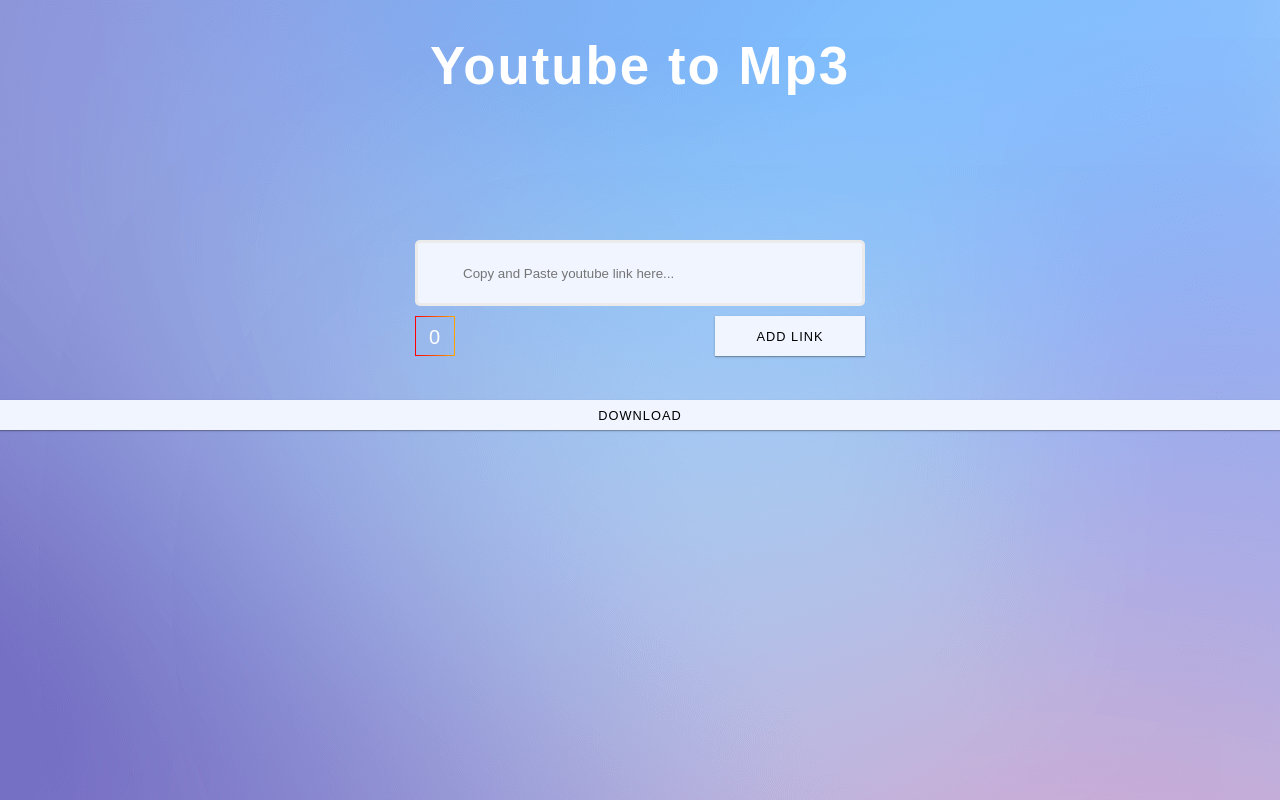
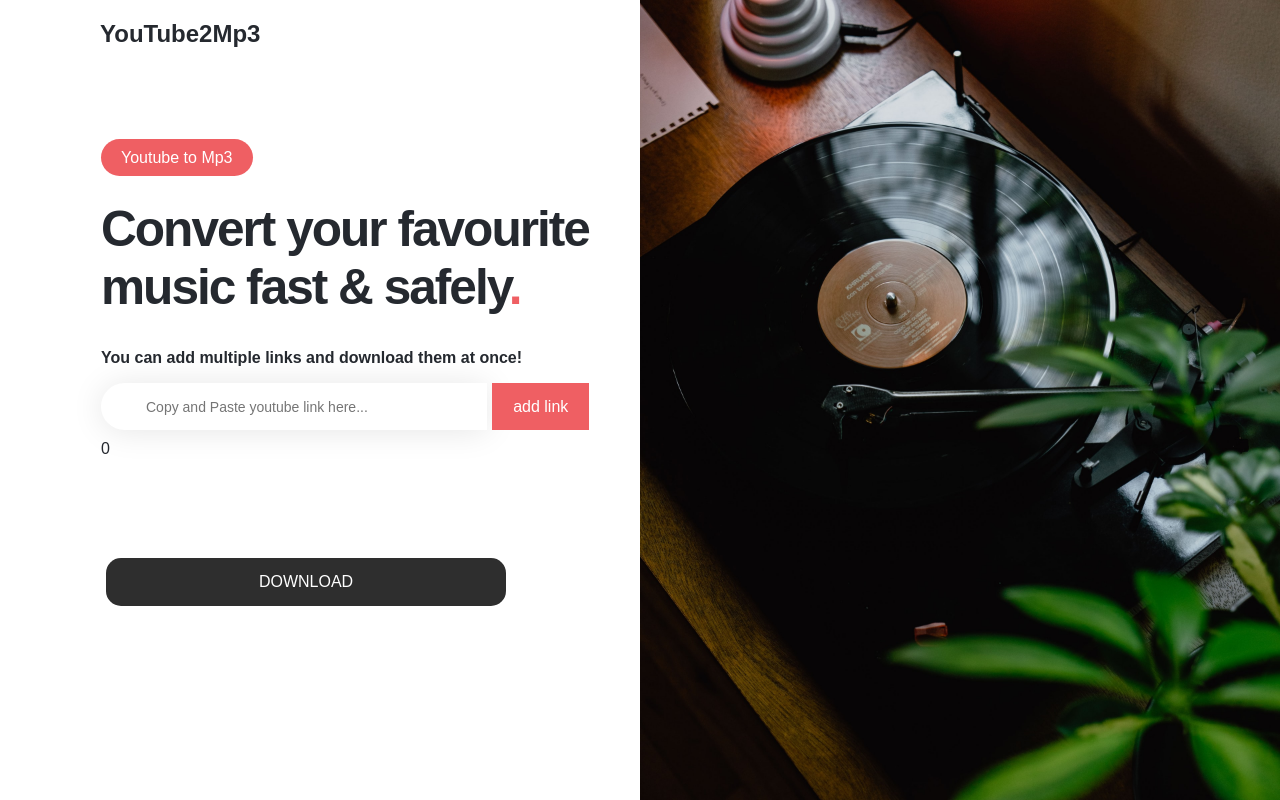
Before and after one commit to Zlvsky/YouTube-to-mp3, a website with bundled scripts: page public/index.html in a window 1280 px wide. Built offline with nearby package versions, Linux system fonts and the light colour scheme; a web font is replaced by a local one.

Commit message:
Brand new UI Design

```diff
--- a/index.ts
+++ b/index.ts
@@ -60,6 +60,7 @@
   const multipleVideos = await req.body;
 
   const downloadLinks = await generateLinks(multipleVideos);
+
   res.send(JSON.stringify(downloadLinks));
 
 })
--- a/public/app.ts
+++ b/public/app.ts
@@ -7,6 +7,10 @@
 var counting = 0;
 var firstReg = /(?:youtube\.com\/(?:[^\/]+\/.+\/|(?:v|e(?:mbed)?)\/|.*[?&]v=)|youtu\.be\/)([^"&?\/\s]{11})/gi;
 var secondReg = /^.*((youtu.be\/)|(v\/)|(\/u\/\w\/)|(embed\/)|(watch\?))\??v?=?([^#\&\?]*).*/;
+
+const delay = (time: number) => {
+  return new Promise(resolve => setTimeout(resolve, time));
+}
 
 if (addButton != null) {
   addButton.onclick = () => {
@@ -37,11 +41,15 @@
 
 const autoDownloadMp3 = (links: Array<string>): void => {
   links.forEach((downloadLink) => {
-    const downloadElement = document.createElement("a");
-    downloadElement.href = downloadLink;
-    document.body.appendChild(downloadElement);
-    downloadElement.click();
-    document.body.removeChild(downloadElement);
+    console.log("2.", downloadLink);
+    delay(1000).then(() => {
+      window.open(downloadLink);
+      // const downloadElement = document.createElement("a");
+      // downloadElement.href = downloadLink;
+      // document.body.appendChild(downloadElement);
+      // downloadElement.click();
+      // document.body.removeChild(downloadElement);
+    })
   })
 }
 
@@ -50,6 +58,8 @@
   count.innerHTML = `${counting}`;
 
   const generatedLinks = await fetchMp3Links();
+  console.log("1.", generatedLinks);
+
   autoDownloadMp3(generatedLinks);
 
   multipleVideos = [];
--- a/public/index.html
+++ b/public/index.html
@@ -1,31 +1,60 @@
 <!DOCTYPE html>
 <html lang="en">
   <head>
-  <meta charset="UTF-8">
-  <meta name="viewport" content="width=device-width, initial-scale=1.0">
-  <meta http-equiv="X-UA-Compatible" content="ie=edge">
-  <link rel="stylesheet" href="style.css">
+    <meta charset="UTF-8" />
+    <meta name="viewport" content="width=device-width, initial-scale=1.0" />
+    <meta http-equiv="X-UA-Compatible" content="ie=edge" />
+    <link rel="stylesheet" href="style.css" />
+    <link rel="preconnect" href="https://fonts.googleapis.com" />
+    <link rel="preconnect" href="https://fonts.gstatic.com" crossorigin />
+    <link href="https://fonts.googleapis.com/css2?family=Muli&display=swap" rel="stylesheet">
     <title>mp3 downlaod</title>
   </head>
   <body>
-  <h1>Youtube to Mp3</h1>
+    <div id="app">
+      <div id="contentSide">
+        <header>
+          <h2>YouTube2Mp3</h2>
+        </header>
+
         <div id="container">
-      <input type="text" name="link" id="link" placeholder="Copy and Paste youtube link here...">
+          <div id="hero">
+            <span class="preHeader">Youtube to Mp3</span>
+            <h1>
+              Convert your favourite <br />
+              music fast & safely<span class="color">.</span>
+            </h1>
+            <p class="description">You can add multiple links and download them at once!</p>
+          </div>
+          <div id="linksWrap">
+            <input
+              type="text"
+              name="link"
+              id="link"
+              placeholder="Copy and Paste youtube link here..."
+            />
+            <button id="add">add link</button>
+          </div>
           <div id="wrap">
             <div id="counter"><span id="counts">0</span></div>
-        <button id="add">
-          <span>add link</span>
-          <div class="circle"></div>
-        </button>
-      </div>
 
           </div>
           <button id="Convert">
-        <span>DOWNLOAD</span>
-        <div class="circle"></div>
+            DOWNLOAD
           </button>
+        </div>
+      </div>
 
+      <div id="imageSide"></div>
+    </div>
 
+    <!-- <div id="vinylWrap">
+      <div id="vinylContainer">
+        <div class="infiniteSpin">
+          <img src="/vinyl.svg" class="vinylImage" />
+        </div>
+      </div>
+    </div> -->
   </body>
   <script src="app.js" charset="utf-8"></script>
 </html>
--- a/public/style.css
+++ b/public/style.css
@@ -1,133 +1,169 @@
 * {
   box-sizing: border-box;
-  font-family: sans-serif;
+  font-family: 'Muli', sans-serif;
 }
 body {
+  width: 100vw;
+  height: 100vh;
+  margin: 0;
+  color: #25292F;
+}
+.color {
+  color: #EF5F63;
+}
+header {
+  padding-left: 100px;
+}
+
+#app {
+  display: flex;
+  position: relative;
   width: 100%;
   height: 100%;
-  margin: 0;
-  background-image: url('bg.png');
 }
+#contentSide {
+  width: 50%;
+}
+#imageSide {
+  width: 50%;
+  background-image: url('/vinyl.jpg');
+  background-size: cover;
+}
+
+
 #container {
-    position: absolute;
-    top: 30%;
-    left: 50%;
-    transform: translateX(-50%);
+  background: rgba(255, 255, 255, 0.375);
+  border-radius: 2rem;
+  border: 1px solid rgba(255, 255, 255, 0.125);
+  padding: 80px 50px 80px 100px;
 }
+
+/* links */
+#linksWrap {
+  display: flex;
+  flex-direction: row;
+  max-width: 590px;
+}
+
 #link {
-  width: 450px;
-  height: 66px;
-  background: #f1f5ff;
-  border: 3px solid #ebebeb;
-  font-size: 10pt;
-  color: #63717f;
+  width: 80%;
+  height: 47px;
+  background: #fff;
+  border: none;
+  box-shadow: 0 0.1rem 2rem 0 rgb(0 0 0 / 10%);
+  border-bottom-left-radius: 40px;
+  border-top-left-radius: 40px;
+  font-size: 14px;
   padding-left: 45px;
-  -webkit-border-radius: 5px;
-  -moz-border-radius: 5px;
-  border-radius: 5px;
 }
-#wrap {
+#add {
+  width: 20%;
+  background-color: #EF5F63;
+  border: none;
+  color: white;
+  text-align: center;
+  text-decoration: none;
+  display: inline-block;
+  font-size: 16px;
+  margin-left: 5px;
+}
+/* end of links */
+#wrap
+ {
   display: flex;
   justify-content: space-between;
   margin-top: 10px;
 }
-#add {
-  height: 40px;
-   width: 150px;
-   border: none;
-   box-shadow: 0 1px 3px rgba(0,0,0,0.12), 0 1px 1px rgba(0,0,0,0.24);
-   text-transform: uppercase;
-   text-decoration: none;
-   font-size: .8em;
-   letter-spacing: 1.5px;
-   align-items: center;
-   justify-content: center;
-   overflow: hidden;
-   position: relative;
-   overflow: hidden;
-   cursor: pointer;
-   background-color: #f1f5ff;
-   display: block;
-   color: black;
+
+
+.preHeader {
+  padding: 10px 20px;
+  color: #fff;
+  background-color: #EF5F63;
+  border-radius: 20px;
 }
-#counter {
-  width: 40px;
-  height: 40px;
-  position: relative;
-  border: 1px solid;
-  border-image-slice: 1;
-  border-image-source:linear-gradient(to right, red, orange); /* !importanté */
-  border-radius: 1em;
-  text-align: center;
+h1 {
+  font-size: 3.1em;
+  letter-spacing: -2px;
+  font-weight: 800;
+  width: 100%;
+  text-align: left;
 }
-#counter span {
-  top: 23%;
-  font-size: 20px;
-  color: white;
+.description {
+  font-weight: 600;
 }
 
-span {
-  color: black;
+#Convert {
+  width: 100%;
+  max-width: 400px;
+  margin-top: 100px;
+  cursor: pointer;
+  padding: 15px 30px;
+  background-color: #2e2e2e;
+  border-radius: 15px;
+  border: none;
+  color: white;
+  text-align: center;
   text-decoration: none;
-  letter-spacing: 1px;
-  position: relative;
-  transition: all .45s ease-Out;
-  z-index: 1;
+  display: inline-block;
+  font-size: 16px;
+  margin-left: 5px;
+
 }
-#add:hover span, #Convert:hover span{
-    color: white !important;
+
+/* vinyl */
+#vinylWrap {
+  position: absolute;
+  z-index: 0;
+  bottom: 0;
+  left: 0;
+  height: 55vw;
+  max-height: 49.5rem;
+  min-height: 36.25rem;
+  width: 100%;
+  overflow: hidden;
 }
-#Convert {
-  height: 30px;
-   width: 100%;
-   border: none;
-   box-shadow: 0 1px 3px rgba(0,0,0,0.12), 0 1px 1px rgba(0,0,0,0.24);
-   text-transform: uppercase;
-   text-decoration: none;
-   font-size: .8em;
-   letter-spacing: 1.5px;
-   align-items: center;
-   justify-content: center;
-   overflow: hidden;
-   position: relative;
-   overflow: hidden;
-   cursor: pointer;
-   background-color: #f1f5ff;
-   position: absolute;
-   top: 50%;
+#vinylContainer {
+  position: absolute;
+  top: 0;
+  left: 50%;
+  height: 110vw;
+  width: 110vw;
+  min-width: 67.5rem;
+  max-width: 107.5rem;
+  min-height: 67.5rem;
+  max-height: 107.5rem;
+  -webkit-transform: translateX(-50%);
+  transform: translateX(-50%);
 }
-.circle {
-  width: 0%;
-  height: 0%;
-  opacity: 0;
-  line-height: 40px;
-  border-radius: 50%;
-  background: #63717f;;
+.infiniteSpin {
+  animation: spin infinite ease-in-out;
+}
+.vinylImage {
   position: absolute;
-  transition: all .5s ease-Out;
-  top: 20px;
-  left: 70px;
+  inset: 0px;
+  box-sizing: border-box;
+  padding: 0px;
+  border: none;
+  margin: auto;
+  display: block;
+  width: 0px;
+  height: 0px;
+  min-width: 100%;
+  max-width: 100%;
+  min-height: 100%;
+  max-height: 100%;
 }
-#add:hover .circle {
-  width: 300px;
-  height: 500px;
-  opacity: 1;
-  top: -70px;
-  left: -70px;
+
+@keyframes spin {
+  0% {
+    transform: translate3d(0, 0, 0) rotate(0deg);
+  }
+  50% {
+    transform: translate3d(0, 0, 0) rotate(360deg);
+  }
+  100% {
+    transform: translate3d(0, 0, 0) rotate(0deg);
+  }
 }
-#Convert:hover .circle {
-  width: 3300px;
-  height: 200px;
-  opacity: 1;
-  top: -70px;
-  left:-400px;
-}
-h1 {
-  position: absolute;
-  font-size: 3.3em;
-  color: white;
-  letter-spacing: 2px;
-  font-weight: 800;
-  width: 100%;
-  text-align: center;
-}
+/* end of vinyl */
```
Also changed, not shown: public/bg.png (deleted), public/vinyl.jpg (added). Lines whose indentation alone changed are shown as unchanged.
